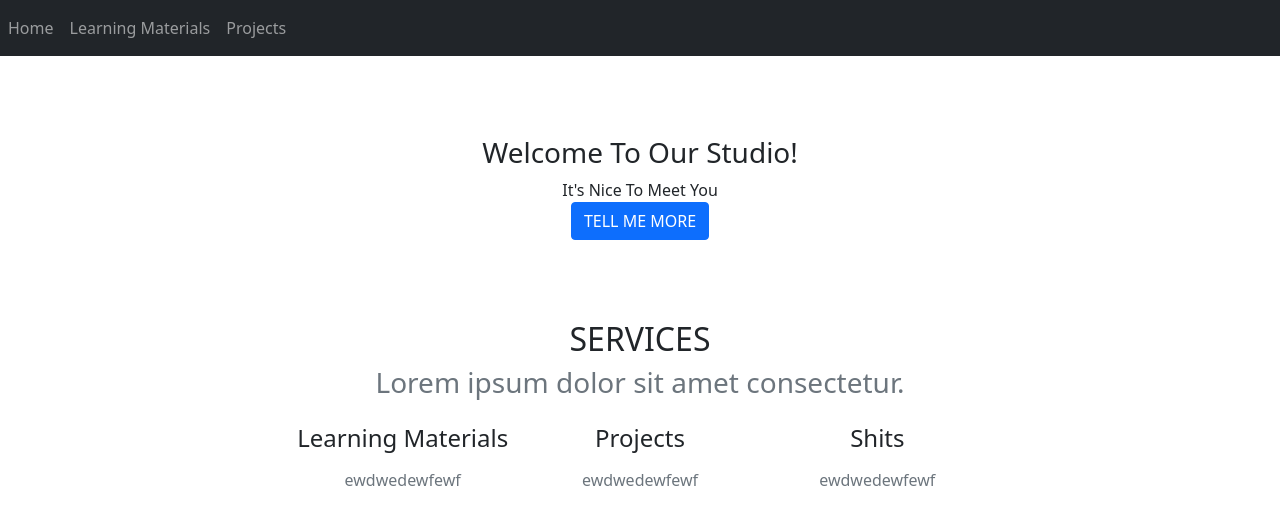
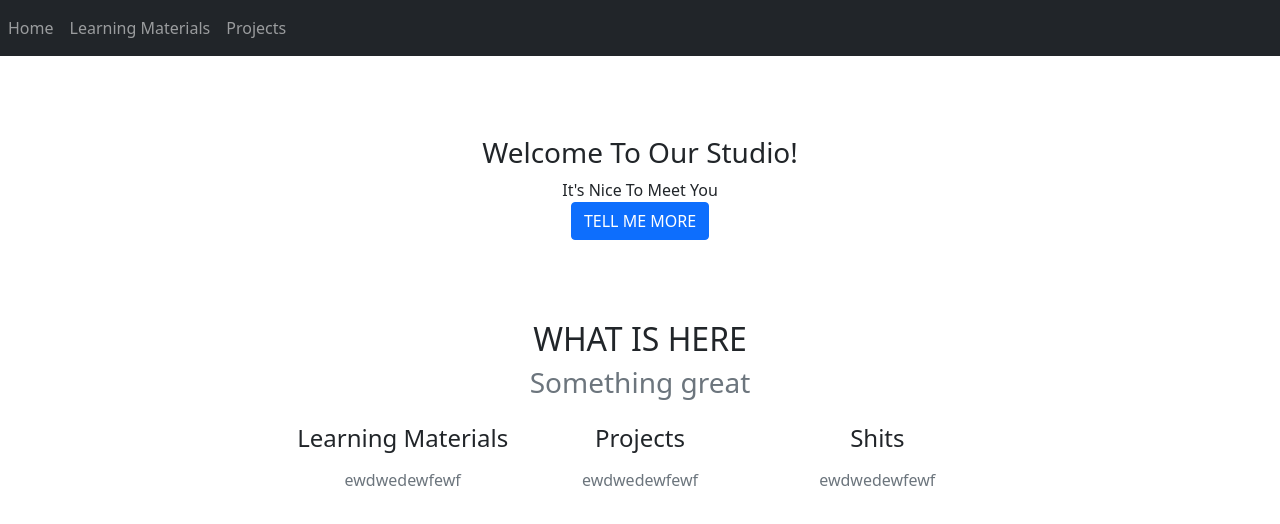
Before and after one commit to collSteve/My-Learning-Space, an Angular app: page / in a window 1280 px wide. Shown: the top 524 px of the page. Built offline with nearby package versions, Linux system fonts and the light colour scheme.

Commit message:
1 file modified

```diff
--- a/src/app/home/home.component.html
+++ b/src/app/home/home.component.html
@@ -11,8 +11,8 @@
 <section class="page-section" id="services">
   <div class="container">
     <div class="text-center">
-      <h2 class="section-heading text-uppercase">Services</h2>
-      <h3 class="section-subheading text-muted">Lorem ipsum dolor sit amet consectetur.</h3>
+      <h2 class="section-heading text-uppercase">What is Here</h2>
+      <h3 class="section-subheading text-muted">Something great</h3>
     </div>
 
     <div class="row text-center">
```
